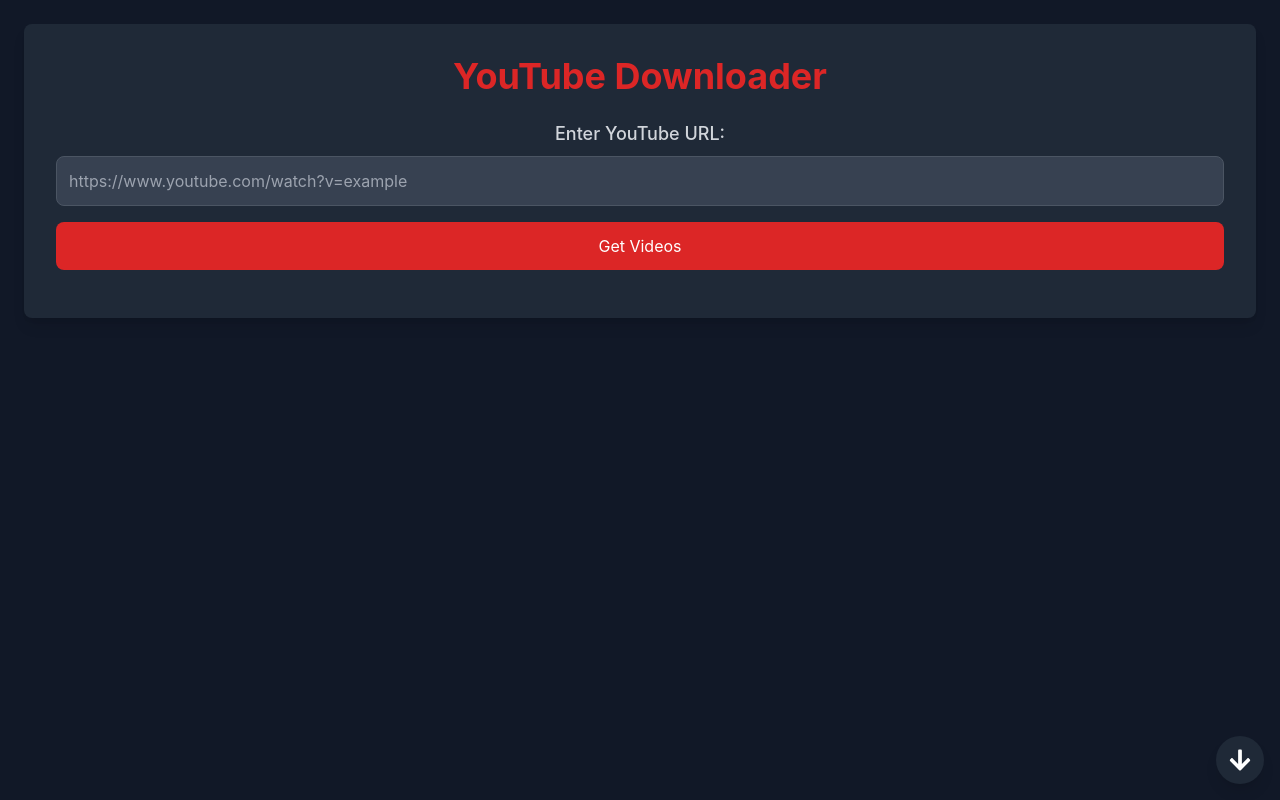
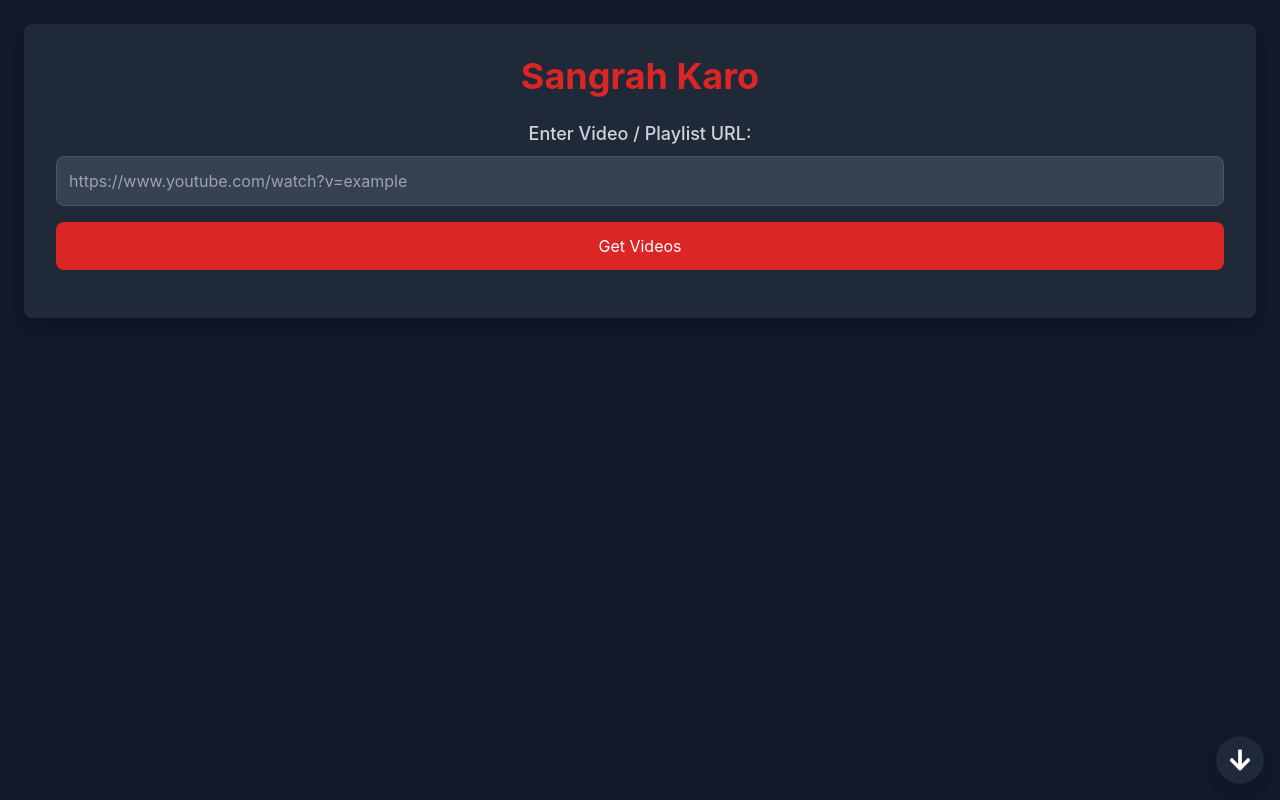
Before and after one commit to PKR9759/SangrahKaro-An-Youtube-Video-Downloader, a React (Create React App) app in the folder frontend/: page / in a window 1280 px wide. Built offline with nearby package versions, Linux system fonts and the light colour scheme.

Commit message:
Title changed to SangrahKaro

```diff
--- a/frontend/src/components/HomePage.js
+++ b/frontend/src/components/HomePage.js
@@ -95,7 +95,8 @@
 
           const downloadUrl = window.URL.createObjectURL(new Blob([response.data]));
           const videoTitle = videos.find(video => video.id === videoId)?.title || 'video';
-          const fileName = `${videoTitle}_${quality}.${format}`;
+
+          const fileName = `${videoTitle}_${quality}.${format==='video' ? 'mp4' : format}`;
 
           const link = document.createElement('a');
           link.href = downloadUrl;
@@ -105,7 +106,7 @@
           link.remove();
 
           window.URL.revokeObjectURL(downloadUrl);
-          toast.success(`Video ${videoTitle} downloaded successfully!`);
+          toast.success(`Video ${videoTitle} Added to Download successfully!`);
         } catch (error) {
           toast.error(`Failed to download video ${videoId}.`);
         }
@@ -117,10 +118,13 @@
   return (
     <div className="flex flex-col min-h-screen bg-gray-900 text-white p-6">
       <div className="w-full max-w-screen-xl mx-auto bg-gray-800 p-8 rounded-lg shadow-lg">
-        <h1 className="text-4xl font-bold text-center text-red-600 mb-6">YouTube Downloader</h1>
+
+        <h1 className="text-4xl font-bold text-center text-red-600 mb-6">Sangrah Karo</h1>
+
+
         <form onSubmit={handleSubmit} className="space-y-4">
           <div>
-            <label htmlFor="url" className="block text-lg font-medium text-gray-300 mb-2">Enter YouTube URL:</label>
+            <label htmlFor="url" className="block text-lg font-medium text-gray-300 mb-2">Enter Video / Playlist URL:</label>
             <input
               id="url"
               type="text"
```
Also changed, not shown: 1 other file (tests, documents, lock files or other folders).
